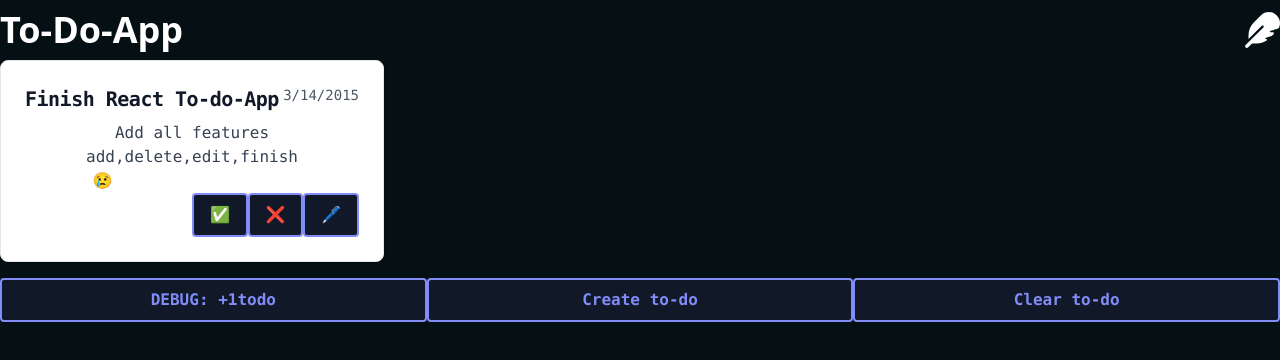
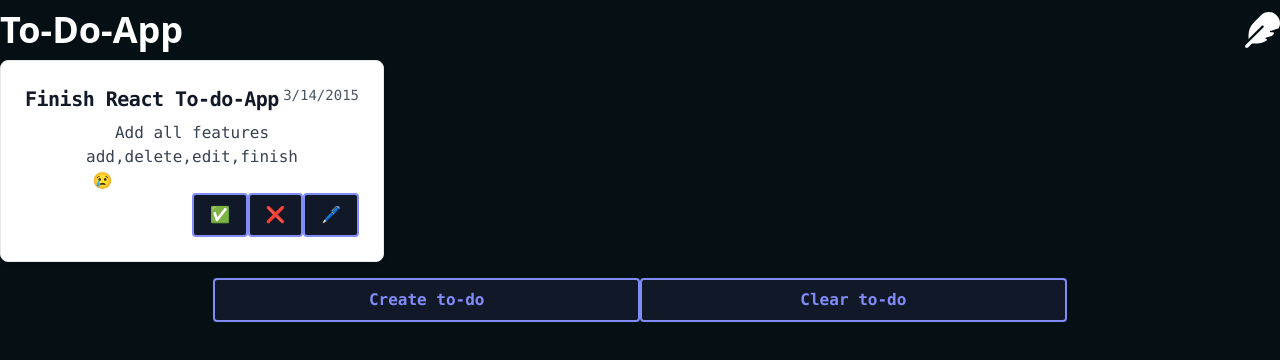
Before and after one commit to LeandroMartinMacato/todo-app-react, a React (Create React App) app: page / in a window 1280 px wide. Shown: the top 360 px of the page. Built offline with nearby package versions, Linux system fonts and the light colour scheme.

Commit message:
feat: edit feature , dynamic buttons

```diff
--- a/src/components/item.js
+++ b/src/components/item.js
@@ -31,7 +31,7 @@
 						❌
 					</button>
 					<button
-						onClick={props.editFunc}
+						onClick={props.openEditFunc}
 						className="text-center text-indigo-400 rounded py-2 w-2/12 focus:outline-none bg-gray-900 border-2 border-indigo-400"
 					>
 						🖊️
--- a/src/components/todo.js
+++ b/src/components/todo.js
@@ -21,6 +21,9 @@
 	let subtitle;
 	const [modalTitle, setModalTitle] = React.useState("Create To-Do item");
 	const [modalIsOpen, setIsOpen] = React.useState(false);
+	const [isCreating , setIsCreating] = React.useState(false);
+	const [isEditing , setIsEditing] = React.useState(false);
+	const [currEdit, setCurrEdit] = React.useState(""); // curr item getting edited
 	const [formData, setFormData] = React.useState({
 		header: "",
 		body: "",
@@ -36,22 +39,8 @@
 	]);
 
 	/* ----------------------------- STATE FUNCTIONS ---------------------------- */
-	function testAddTodo() {
-		console.log("TEST: Add todo button");
-		setTodoArray((prevTodos) => {
-			const newTodos = [...prevTodos];
-			newTodos.push({
-				id: `${todoArray.length + 1}`,
-				isDone: false,
-				head: "Debug To-Do Item",
-				body: "Minim ipsum est labore cillum elit pariatur amet deserunt consectetur incididunt sint.",
-				dateCreated: "1/12/2014",
-			});
-			return newTodos;
-		});
-	}
-
 	function openAddTodo() {
+		setIsCreating(true);
 		setModalTitle("Create To-Do item");
 		openModal();
 	}
@@ -104,15 +93,29 @@
 		});
 	}
 
-	function editTodo(id) {
+	function editTodo(event) {
+		event.preventDefault();
+		console.log("edited a todo item");
+		setTodoArray((prevTodos) => {
+			return prevTodos.map((todo) => {
+				return todo.id === currEdit
+					? {
+							...todo,
+							head: `${formData.header}`,
+							body: `${formData.body}`,
+					  }
+					: todo;
+			});
+		});
+		setFormData({ header: "", body: "" });
+	}
+
+	function openEditTodo(id) {
 		setModalTitle("Edit To-do");
+		setIsEditing(true);
+		setCurrEdit(id);
 		console.log("Editing Todo");
 		openModal();
-		setFormData((selectedTodoData) => {
-			return {
-				...selectedTodoData,
-			};
-		});
 	}
 
 	function clearTodo() {
@@ -120,16 +123,17 @@
 	}
 
 	//Modals
-	function openModal() {
+	function openModal(id) {
 		setIsOpen(true);
 	}
 
 	function afterOpenModal() {
-		// references are now sync'd and can be accessed.
 		subtitle.style.color = "#f00";
 	}
 
 	function closeModal() {
+		setIsCreating(false);
+		setIsEditing(false);
 		setIsOpen(false);
 	}
 
@@ -143,7 +147,7 @@
 		console.log(formData);
 	}
 
-	function handleSubmit(event) {
+	function handleCreate(event) {
 		event.preventDefault();
 		addTodo(formData);
 		setFormData({ header: "", body: "" });
@@ -161,7 +165,7 @@
 				date={dateCreated}
 				completeFunc={() => completeTodo(todo.id)}
 				deleteFunc={() => deleteTodo(todo.id)}
-				editFunc={() => editTodo(todo.id)}
+				openEditFunc={() => openEditTodo(todo.id)}
 			/>
 		);
 	});
@@ -170,26 +174,24 @@
 	return (
 		<div>
 			{/* ------------------------------- Todo Items ------------------------------- */}
+			{todoElements.length === 0 && <p> Empty To-do List</p>}
 			{todoElements}
 			{/* -------------------------------            ------------------------------- */}
-			<button
-				onClick={testAddTodo}
-				className="text-center text-indigo-400 font-bold rounded my-4 py-2 w-4/12 focus:outline-none bg-gray-900 border-2 border-indigo-400"
-			>
-				DEBUG: +1todo
-			</button>
 			<button
 				onClick={openAddTodo}
 				className="text-center text-indigo-400 font-bold rounded my-4 py-2 w-4/12 focus:outline-none bg-gray-900 border-2 border-indigo-400"
 			>
 				Create to-do
 			</button>
+			{todoElements.length > 0 && (
 				<button
 					onClick={clearTodo}
 					className="text-center text-indigo-400 font-bold rounded my-4 py-2 w-4/12 focus:outline-none bg-gray-900 border-2 border-indigo-400"
 				>
 					Clear to-do
 				</button>
+			)}
+			{/* -------------------------------- GO MODAL ------------------------------- */}
 			<Modal
 				isOpen={modalIsOpen}
 				onAfterOpen={afterOpenModal}
@@ -206,7 +208,7 @@
 					</h2>
 					<button onClick={closeModal}>❌</button>
 				</div>
-				<form onSubmit={handleSubmit}>
+				<form>
 					<div>
 						<label
 							htmlFor="Header"
@@ -243,12 +245,27 @@
 						</div>
 					</div>
 					<div className="text-right">
-						<button className="text-center text-indigo-400 rounded py-2  mt-2 w-6/12  focus:outline-none bg-gray-900 border-2 border-indigo-400">
+						{isCreating &&
+							<button
+								onClick={handleCreate}
+								className="text-center text-indigo-400 rounded py-2  mt-2 w-6/12  focus:outline-none bg-gray-900 border-2 border-indigo-400"
+							>
 								Create
 							</button>
+						}
+						{isEditing &&
+							<button
+								onClick={editTodo}
+								className="text-center text-indigo-400 rounded py-2  mt-2 w-6/12  focus:outline-none bg-gray-900 border-2 border-indigo-400"
+							>
+								Edit Todo
+							</button>
+
+						}
 					</div>
 				</form>
 			</Modal>
+			{/* -------------------------------- END MODAL ------------------------------- */}
 		</div>
 	);
 }
```
Lines whose indentation alone changed are shown as unchanged.
